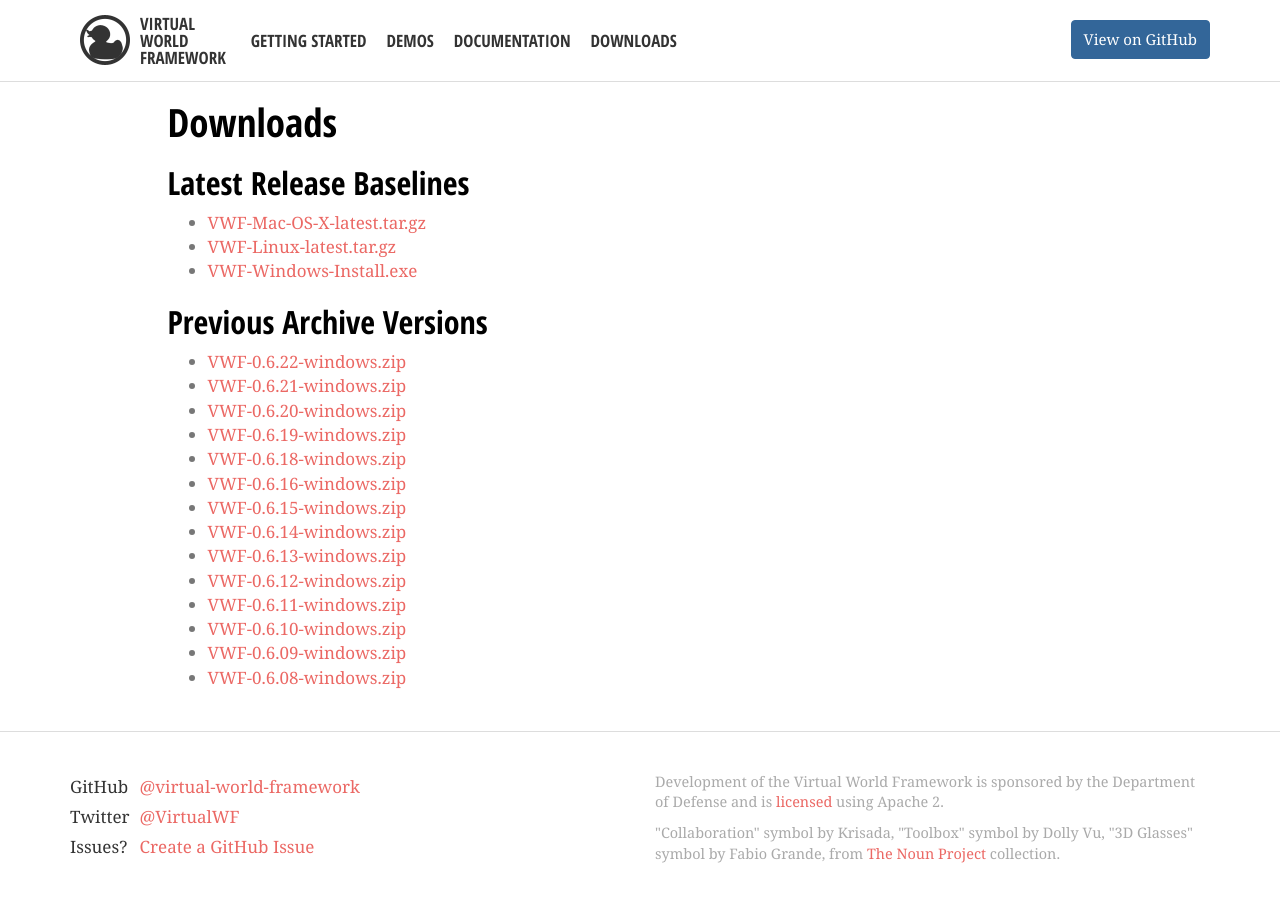
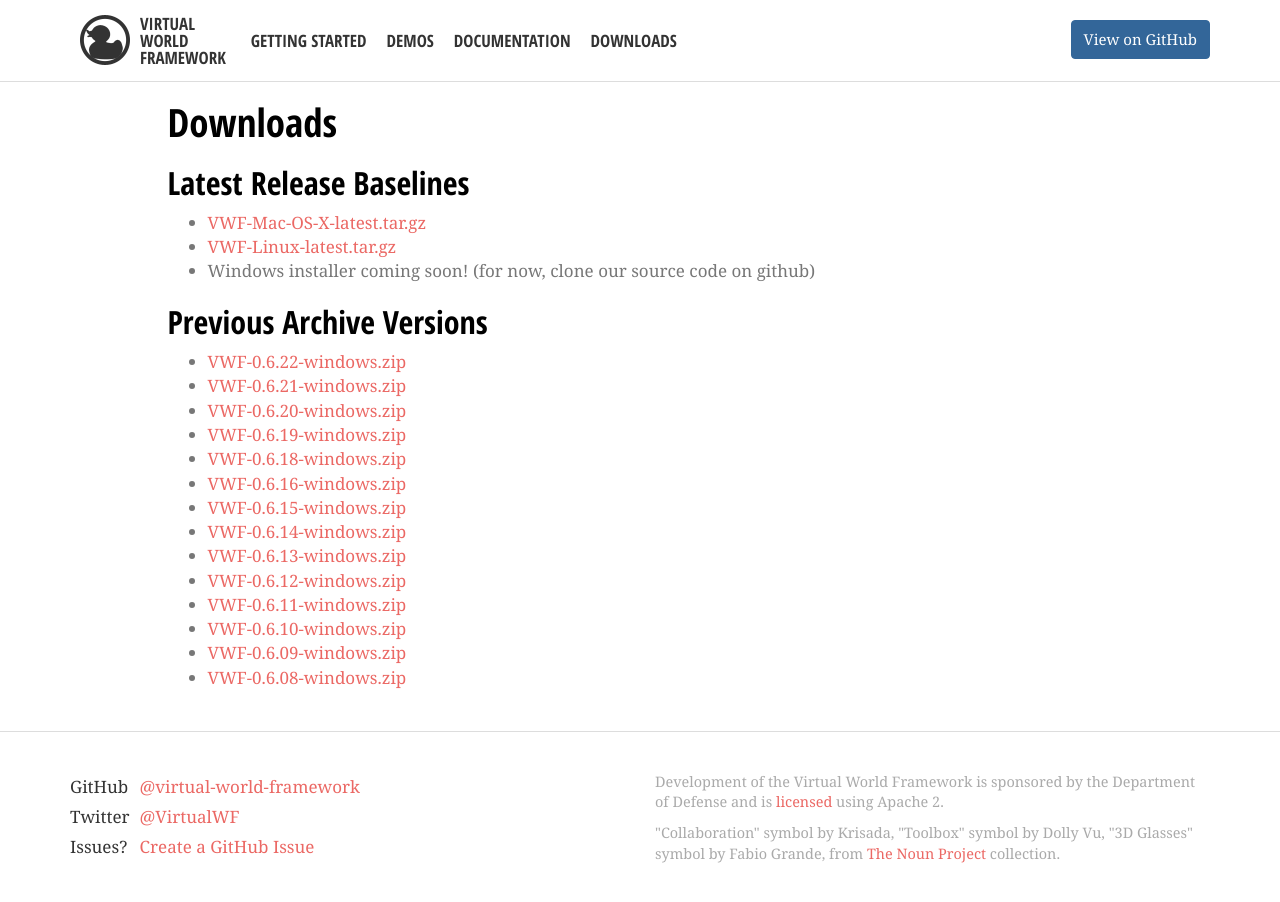
Before and after one commit to virtual-world-framework/vwf-web, a Jekyll site: the page built from releases.md, in a window 1280 px wide and 1012 px high, cut to the strip 0-908 px from the top of the window. Shown: the top 902 px of the strip. Built offline with Jekyll 4.4.1, drawn with Linux system fonts in a browser that asks for light colours; Markdown is read by kramdown in place of the engine named in the settings.

Commit message:
Comment out Windows installer on releases page until we verify PATH variable

```diff
--- a/releases.md
+++ b/releases.md
@@ -9,7 +9,10 @@
 
 - [VWF-Mac-OS-X-latest.tar.gz](http://download.virtualworldframework.com/files/VWF_Mac_OS_X_latest.tar.gz)
 - [VWF-Linux-latest.tar.gz](http://download.virtualworldframework.com/files/VWF_Linux_latest.tar.gz)
-- [VWF-Windows-Install.exe](http://download.virtualworldframework.com/files/VWF_Windows_Install.exe)
+- Windows installer coming soon!  (for now, clone our source code on github)
+
+<!-- Disabling Windows installer until we can verify that it doesn't override person's PATH variable -->
+<!--[VWF-Windows-Install.exe](http://download.virtualworldframework.com/files/VWF_Windows_Install.exe)-->
 
 ## Previous Archive Versions
 - [VWF-0.6.22-windows.zip](http://download.virtualworldframework.com/files/archive/VWF_Master_0.6.22.0-windows-full.zip)
```
